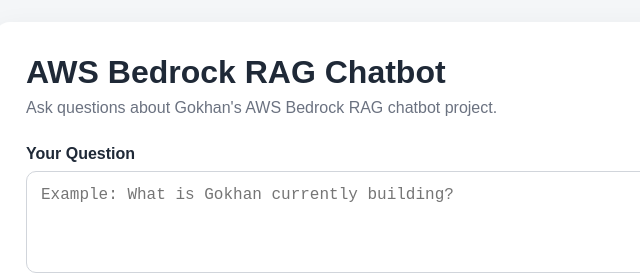
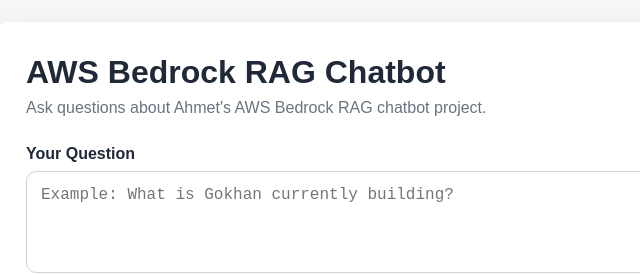
Before and after one commit to GokhanSaygin/aws-bedrock-rag-chatbot, a plain HTML site: page frontend/index.html in a window 1280 px wide. Shown: the part 126-400 px from the top of the page, 286-926 px from the left. Drawn offline with Linux system fonts and the light colour scheme.

Commit message:
index.html have been updated

```diff
--- a/frontend/index.html
+++ b/frontend/index.html
@@ -11,7 +11,7 @@
     <div class="card">
       <h1>AWS Bedrock RAG Chatbot</h1>
       <p class="subtitle">
-        Ask questions about Gokhan's AWS Bedrock RAG chatbot project.
+        Ask questions about Ahmet's AWS Bedrock RAG chatbot project.
       </p>
 
       <label for="questionInput">Your Question</label>
```
